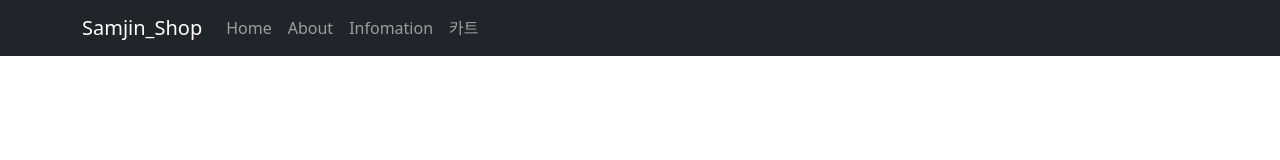
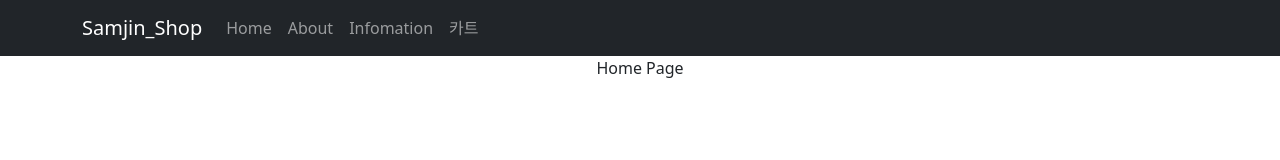
Before and after one commit to hyeonjeong0302/samjin-app, a React (Create React App) app: page / in a window 1280 px wide. Shown: the top 160 px of the page. Built offline with nearby package versions, Linux system fonts and the light colour scheme.

Commit message:
Update App.js

```diff
--- a/src/App.js
+++ b/src/App.js
@@ -23,9 +23,9 @@
     <div className="App">
       <Navbar bg="dark" data-bs-theme="dark">
         <Container>
-          <Navbar.Brand onClick={() => {navigate('/samjin-app')}} >Samjin_Shop</Navbar.Brand>
+          <Navbar.Brand onClick={() => {navigate('/')}} >Samjin_Shop</Navbar.Brand>
           <Nav className="me-auto">
-            <Nav.Link onClick={() => {navigate('/samjin-app')}}>Home</Nav.Link>
+            <Nav.Link onClick={() => {navigate('/')}}>Home</Nav.Link>
             <Nav.Link onClick={() => {navigate('/about')}}>About</Nav.Link>
             <Nav.Link onClick={() => {navigate('/about/info')}}>Infomation</Nav.Link>
             <Nav.Link onClick={() => {navigate('/cart')}}>카트</Nav.Link>
@@ -62,7 +62,7 @@
         }
         />
 
-        <Route path='samjin-app' element={<div>Home Page</div>} />
+        <Route path='/' element={<div>Home Page</div>} />
         <Route path='about' element={<About />}>
           <Route path='info' element={<div>Infomation</div>} />
           <Route path='loca' element={<div>Location</div>} />
```
